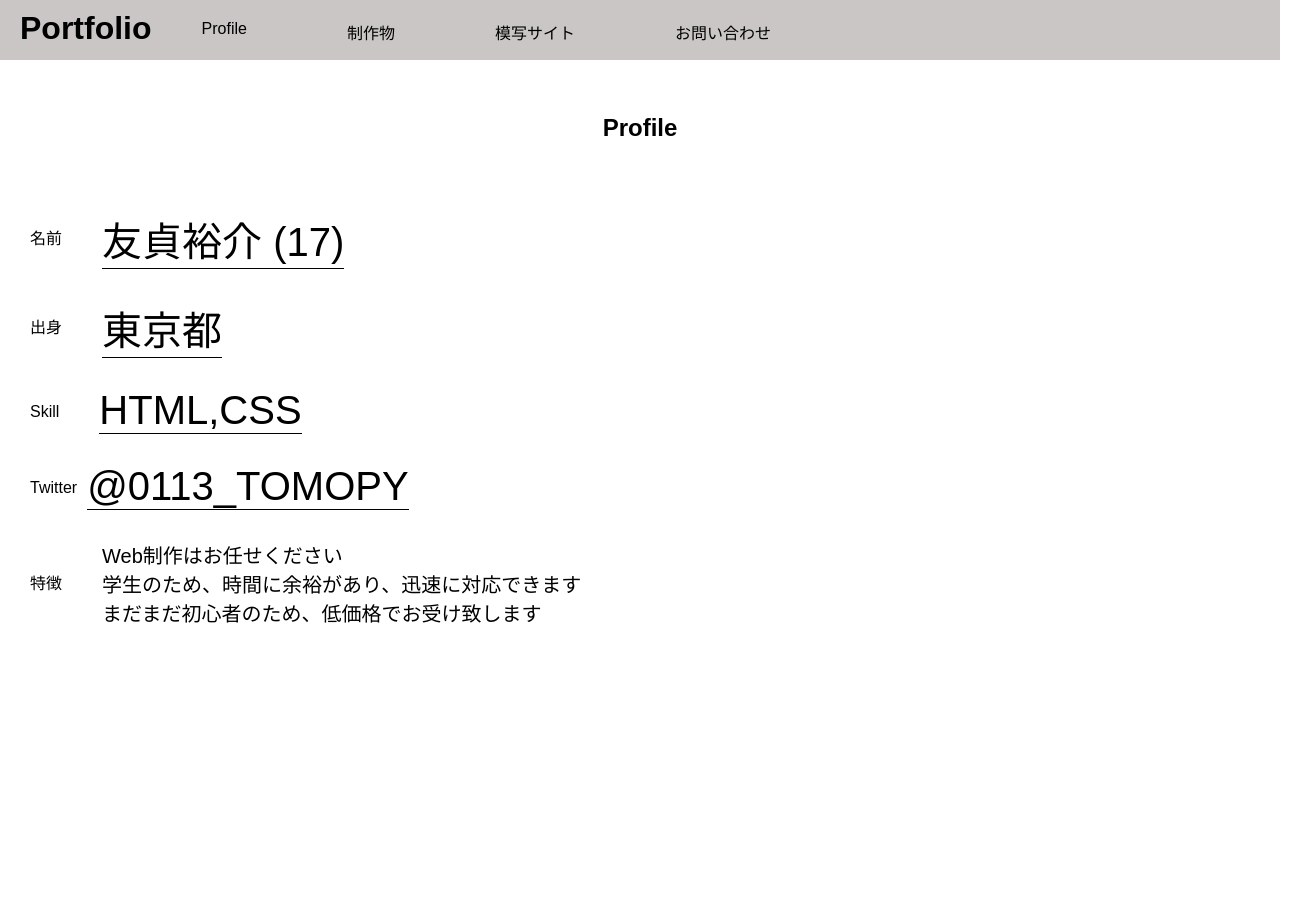
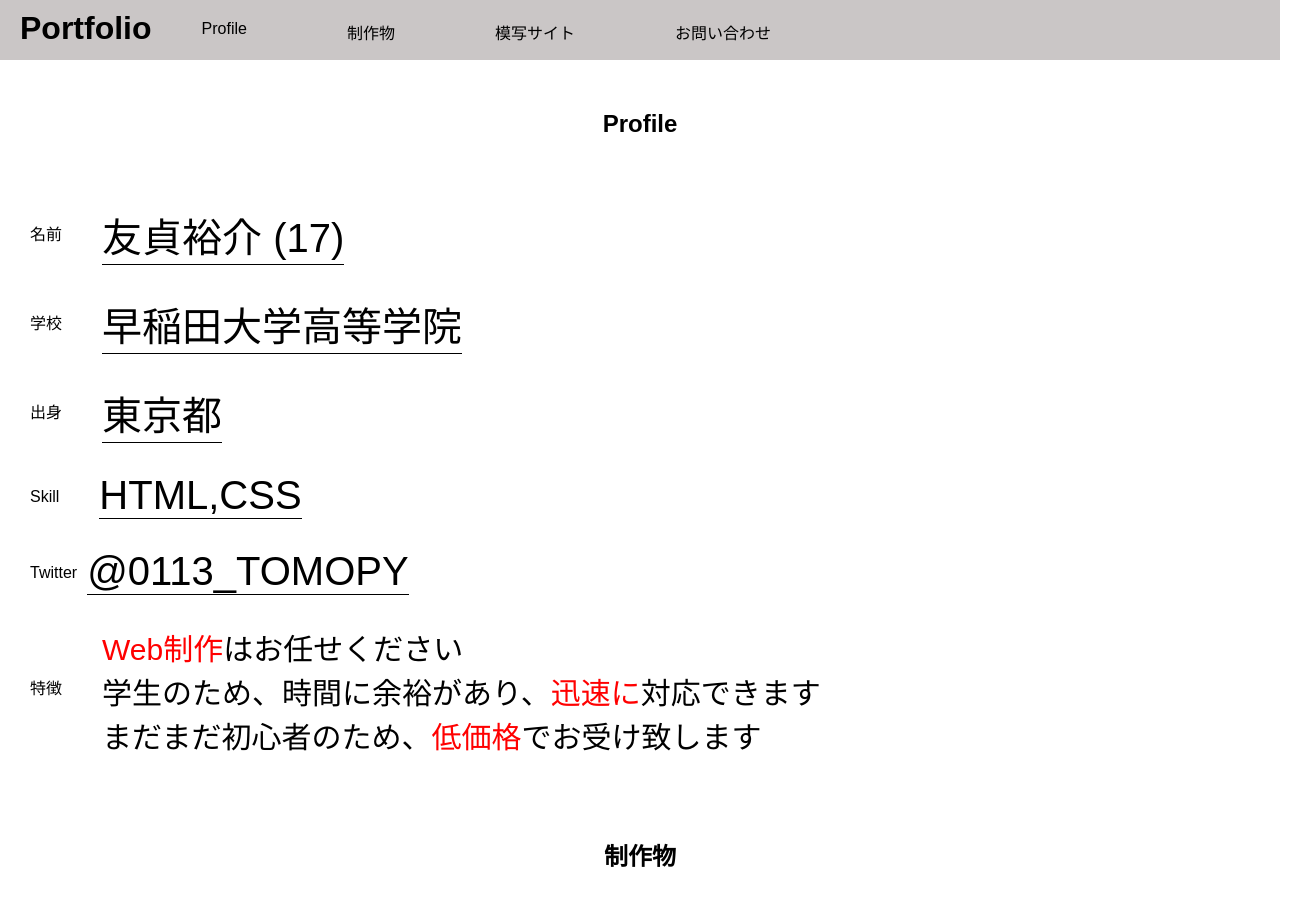
Before and after one commit to tomopy0113/tomopy, a plain HTML site: page index.html in a window 1280 px wide. Shown: the whole page, 1310 px wide, since content can reach past the window. Before the commit the page ends 800 px from the top, so only its background shows below. Drawn offline with Linux system fonts and the light colour scheme.

Commit message:
Add files via upload

```diff
--- a/index.css
+++ b/index.css
@@ -18,6 +18,10 @@ li {
 header{
   background: rgb(202, 198, 198);
   height: 60px;
+  position: fixed;
+  top:0;
+  z-index:10;
+  width: 100%;
 }
 
 header h1{
@@ -34,7 +38,7 @@ header li{
 .profile {
   display:inline-block;
   width:100%;
-  margin-top:50px;
+  margin-top:110px;
 }
 .profile h2{
   text-align: center;
@@ -111,16 +115,44 @@ header li{
 
 .point-area{
   display:flex;
-  width: 60%;
+  width: 100%;
   margin-left:30px;
   margin-top:30px;
 }
 
 .point {
   margin-right:40px;
-  padding-top: 30px;
+  padding-top: 50px;
 }
 
 .point-text{
-  font-size: 20px;
+  font-size: 30px;
 }
+
+.create h2{
+  text-align:center;
+  margin-top: 80px;
+  padding-bottom:40px;
+}
+
+.school-area{
+  display:flex;
+  width: 60%;
+  margin-left:30px;
+  margin-top:30px;
+}
+
+.school{
+  padding-top:15px;
+}
+
+.school-text{
+  border-bottom:1px solid black;
+  margin-left: 40px;
+  font-size:40px;
+  margin-bottom: 30px;
+}
+
+.point-text span{
+  color:red
+}
--- a/index.html
+++ b/index.html
@@ -27,6 +27,10 @@
       <div class="name">名前</div>
       <div class="name-text">友貞裕介 (17)</div>
      </div>
+     <div class="school-area">
+      <div class="school">学校</div>
+      <div class="school-text">早稲田大学高等学院</div>
+     </div>
      <div class="from-area">
        <div class="from">出身</div>
        <div class="from-text">東京都</div>
@@ -43,15 +47,15 @@
        <div class="point">特徴</div>
        <div class="point-text">
        <ul>
-         <li>Web制作はお任せください</li>
-         <li>学生のため、時間に余裕があり、迅速に対応できます</li>
-         <li>まだまだ初心者のため、低価格でお受け致します</li>
+         <li><span>Web制作</span>はお任せください</li>
+         <li>学生のため、時間に余裕があり、<span>迅速に</span>対応できます</li>
+         <li>まだまだ初心者のため、<span>低価格</span>でお受け致します</li>
        </ul>
        </div>
      </div>
 
-     <div class="">
-
+     <div class="create">
+       <h2>制作物</h2>
      </div>
     </div>
   </div>
```
